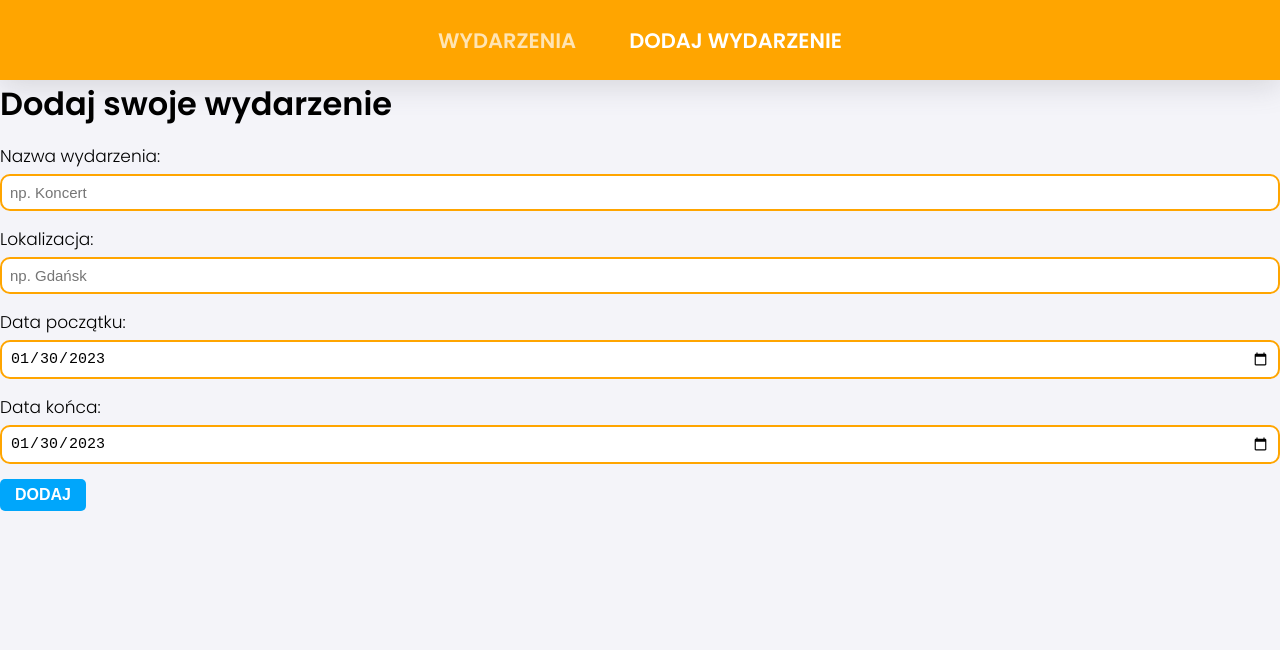
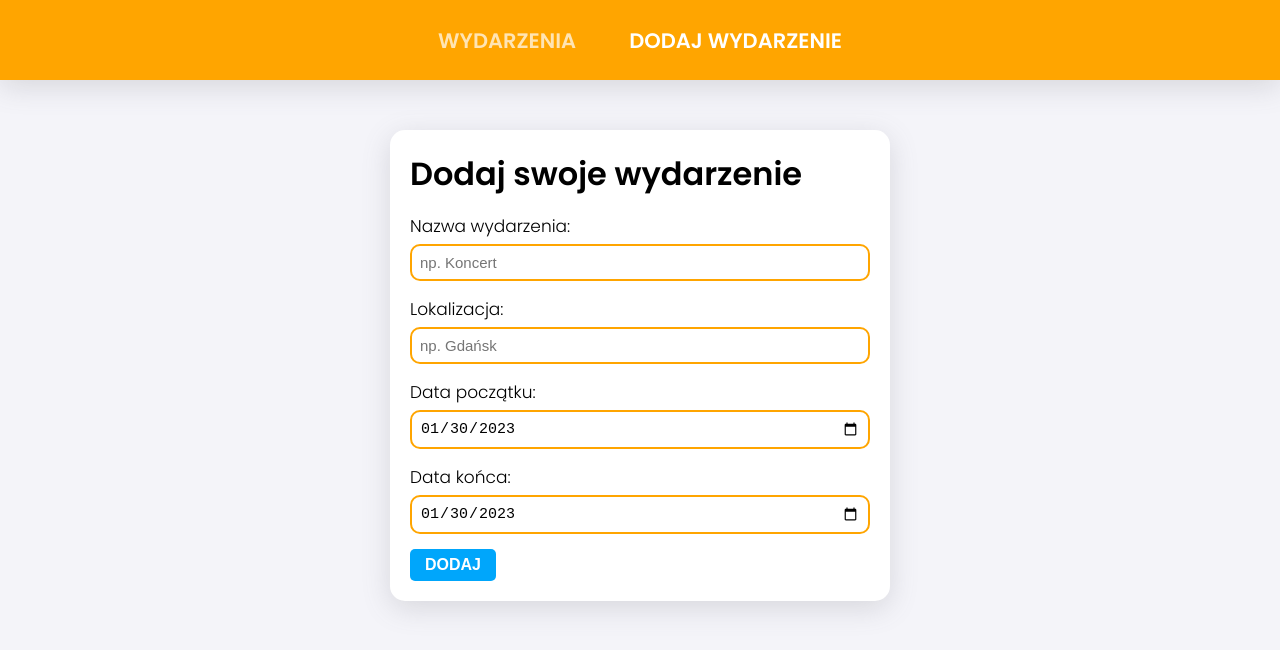
Before and after one commit to 0xyy/event-app-front, a React (Create React App) app: page /add-event in a window 1280 px wide. Shown: the top 650 px of the page. Built offline with nearby package versions, Linux system fonts and the light colour scheme.

Commit message:
Extracted .formBox styling to the main index.css file.

```diff
--- a/src/index.css
+++ b/src/index.css
@@ -10,3 +10,15 @@ body {
     font-family: 'Poppins', sans-serif;
     background: #f4f4f9;
 }
+
+.formBox {
+    display: flex;
+    flex-direction: column;
+    justify-content: space-evenly;
+    background: #fff;
+    width: 500px;
+    margin: 50px auto;
+    padding: 20px;
+    border-radius: 15px;
+    box-shadow: rgba(100, 100, 111, 0.2) 0px 7px 29px 0px;
+}
```
